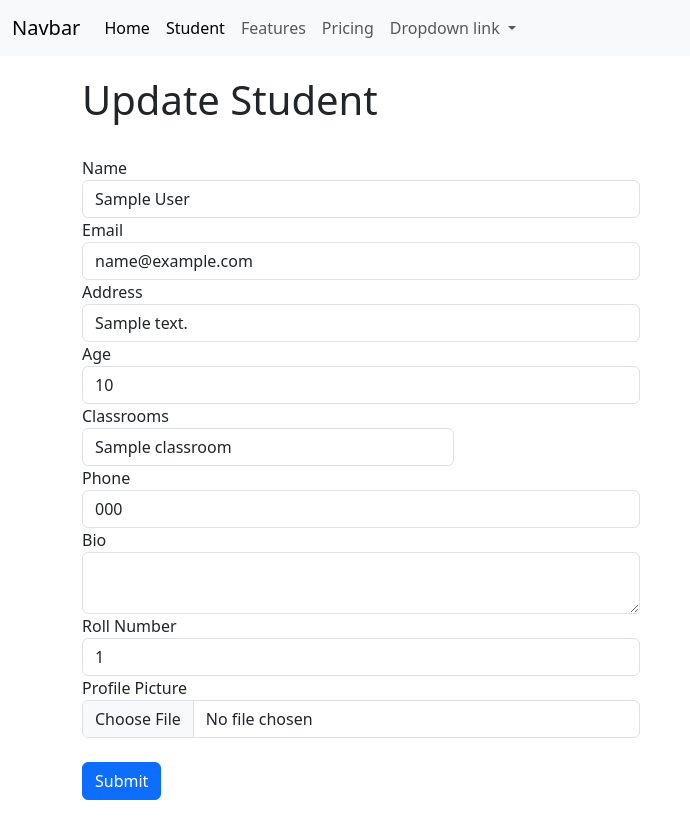
After one commit to pnabiniw/dec-1-30-django-learning, a Django app: page /crud/update-student/1/ in a window 1280 px wide. The commit adds this page. Shown: the whole page, without its empty margins (0-690 px from the left). Run offline with Django 5.2, Linux system fonts and the light colour scheme; tables that the repository leaves empty hold one stand-in row (values such as "Sample post").

Commit message:
update student

```diff
--- a/forms/templates/forms/detail_student.html
+++ b/forms/templates/forms/detail_student.html
@@ -15,5 +15,9 @@
     <p><b>Phone Number:</b>{{ student.studentprofile.phone }}</p>
     <p><b>Address:</b>{{ student.address }}</p>
     <p><b>Roll No.:</b>{{ student.studentprofile.roll_no }}</p>
+    <p><b>Classroom:</b>{{ student.classroom.name }}</p>
     <p><b>Bio:</b>{{ student.studentprofile.bio }}</p>
+
+    <a class="btn btn-primary" href="{% url 'update_student' student.id %}">Update</a>
+    <a class="btn btn-danger" href="{% url 'student' %}">Cancel</a>
 {% endblock %}
--- /dev/null
+++ b/forms/templates/forms/update_student.html
@@ -0,0 +1,75 @@
+{% extends 'myapp/base.html' %}
+
+{% block content %}
+    <h1>Update Student</h1><br>
+    <form method="post" action="{% url 'update_student' student.id %}" enctype="multipart/form-data">
+        {% csrf_token %}
+        <div class="form-row">
+            <div class="form-group col-md-6">
+                <label for="inputEmail4">Name</label>
+                <input type="text" class="form-control" id="inputEmail4" value="{{ student.name }}" name="name">
+            </div>
+            <div class="form-group col-md-6">
+                <label for="inputPassword4">Email</label>
+                <input type="email" class="form-control" id="inputPassword4" value="{{ student.email }}" name="email">
+            </div>
+        </div>
+        <div class="form-group col-md-6">
+            <label for="inputAddress">Address</label>
+            <input type="text" class="form-control" id="inputAddress" value="{{ student.address }}" name="address">
+        </div>
+        <div class="form-group col-md-6">
+            <label for="inputAddress2">Age</label>
+            <input type="number" class="form-control" id="inputAddress2" value="{{ student.age }}" name="age">
+        </div>
+        <div class="form-row">
+            {#            <div class="form-group col-md-6">#}
+            {#                <label for="inputCity">City</label>#}
+            {#                <input type="text" class="form-control" id="inputCity">#}
+            {#            </div>#}
+            <div class="form-group col-md-4">
+                <label for="inputState">Classrooms</label>
+                <select id="inputState" class="form-control" name="classroom_id">
+                    {% for classroom in classrooms %}
+                        {% if classroom.name == student.classroom.name %}
+                        <option selected value="{{ classroom.id }}">{{ classroom.name }}</option>
+                        {% else %}
+                        <option value="{{ classroom.id }}">{{ classroom.name }}</option>
+                        {% endif %}
+                    {% endfor %}
+                </select>
+            </div>
+            {#            <div class="form-group col-md-2">#}
+            {#                <label for="inputZip">Zip</label>#}
+            {#                <input type="text" class="form-control" id="inputZip">#}
+            {#            </div>#}
+        </div>
+        {#        <div class="form-group">#}
+        {#            <div class="form-check">#}
+        {#                <input class="form-check-input" type="checkbox" id="gridCheck">#}
+        {#                <label class="form-check-label" for="gridCheck">#}
+        {#                    Check me out#}
+        {#                </label>#}
+        {#            </div>#}
+        {#        </div>#}
+        <div class="form-group col-md-6">
+            <label for="inputAddress2">Phone</label>
+            <input type="text" class="form-control" id="inputAddress2" value="{{ student.studentprofile.phone }}" name="phone">
+        </div>
+        <div class="form-group col-md-6">
+            <label for="inputAddress2">Bio</label>
+            <textarea class="form-control" id="inputAddress2" name="bio"></textarea>
+        </div>
+        <div class="form-group col-md-6">
+            <label for="inputAddress2">Roll Number</label>
+            <input type="number" class="form-control" id="inputAddress2" value="{{ student.studentprofile.roll_no }}" name="roll">
+        </div>
+        <div class="form-group col-md-6">
+            <label for="inputAddress2">Profile Picture</label>
+            <input type="file" class="form-control" name="pp">
+        </div>
+        <br>
+        <button type="submit" class="btn btn-primary">Submit</button>
+    <div style="height: 40px"></div>
+    </form>
+{% endblock %}
--- a/forms/urls.py
+++ b/forms/urls.py
@@ -1,5 +1,5 @@
 from django.urls import path
-from .views import add_classroom, add_student, delete_student, detail_student
+from .views import add_classroom, add_student, delete_student, detail_student, update_student
 
 
 urlpatterns = [
@@ -7,4 +7,5 @@ urlpatterns = [
     path('add-student/', add_student, name="add_student"),
     path('delete-student/<int:id>/', delete_student, name="delete_student"),
     path('detail-student/<int:id>/', detail_student, name="detail_student"),
+    path('update-student/<int:id>/', update_student, name="update_student"),
 ]
--- a/forms/views.py
+++ b/forms/views.py
@@ -45,3 +45,30 @@ def delete_student(request, id):
 def detail_student(request, id):
     student = Student.objects.get(id=id)
     return render(request, template_name="forms/detail_student.html", context={"student": student})
+
+
+def update_student(request, id):
+    student = Student.objects.get(id=id)
+    if request.method == "POST":
+        name = request.POST.get("name")
+        age = request.POST.get("age")
+        email = request.POST.get("email")
+        address = request.POST.get("address")
+        classroom_id = request.POST.get("classroom_id")
+        Student.objects.filter(id=id).update(name=name, age=age, email=email, address=address,
+                                             classroom_id=classroom_id)
+
+        phone = request.POST.get("phone")
+        bio = request.POST.get("bio")
+        roll = request.POST.get("roll")
+        pp = request.FILES.get('pp')
+        profile, _ = StudentProfile.objects.update_or_create(student_id=id,
+                                                             defaults=dict(phone=phone, bio=bio, roll_no=roll))
+        # (obj, False)
+        if pp:
+            profile.profile_picture = pp
+            profile.save()
+        return redirect("student")
+    classrooms = ClassRoom.objects.all()
+    return render(request, template_name="forms/update_student.html", context={"student": student,
+                                                                               "classrooms": classrooms})
--- a/myapp/templates/myapp/student.html
+++ b/myapp/templates/myapp/student.html
@@ -23,7 +23,7 @@
             <td>{{ student.address }}</td>
             <td>
                 <a class="btn btn-primary" href="{% url 'detail_student' student.id %}">Detail</a>
-                <a class="btn btn-success" href="#">Update</a>
+                <a class="btn btn-success" href="{% url 'update_student' student.id %}">Update</a>
                 <a class="btn btn-danger" href="{% url 'delete_student' student.id %}">Delete</a>
 
             </td>
--- a/notes/days.txt
+++ b/notes/days.txt
@@ -13,3 +13,4 @@
 13. Add Student Form (Dec 27)
 14. Student Profile Create and Media settings (Dec 28)
 15. Media => Image Upload and Student Detail (Dec 29)
+16. Student Update (Jan 1 2024)
```
